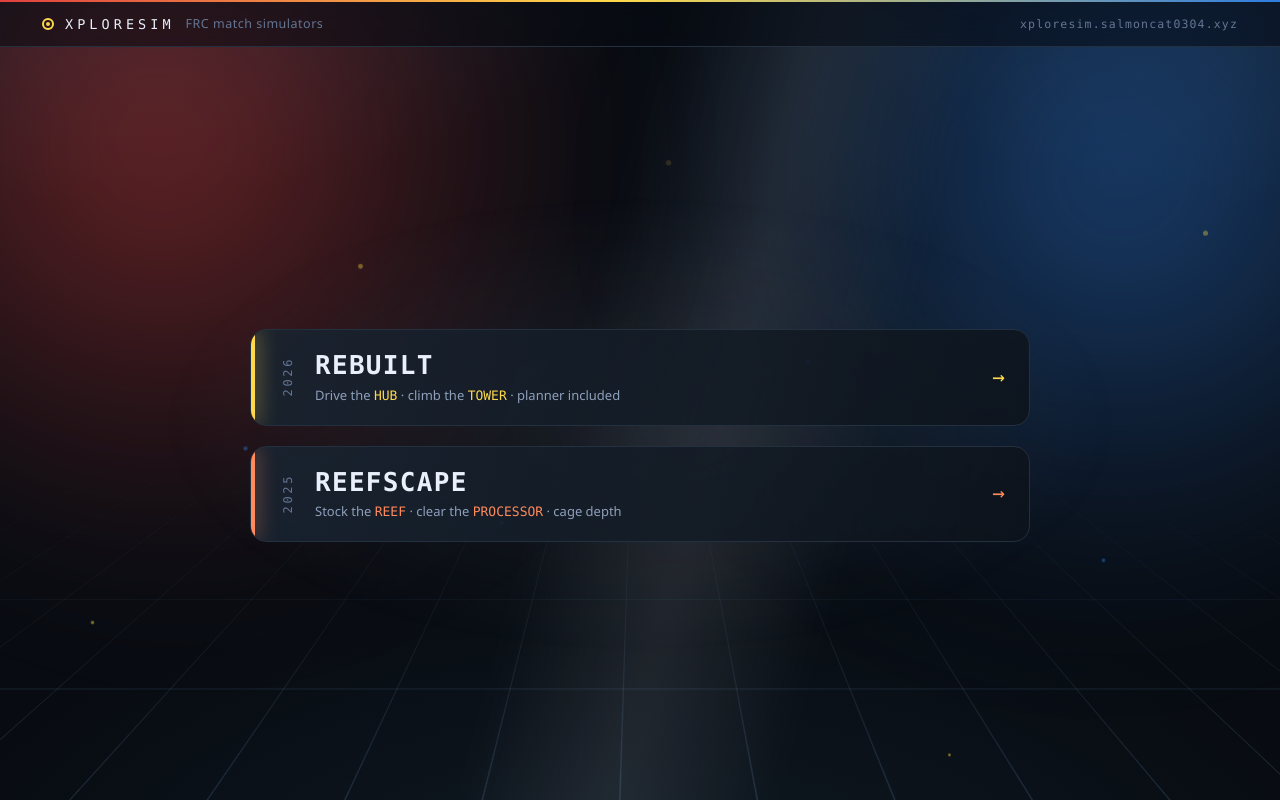
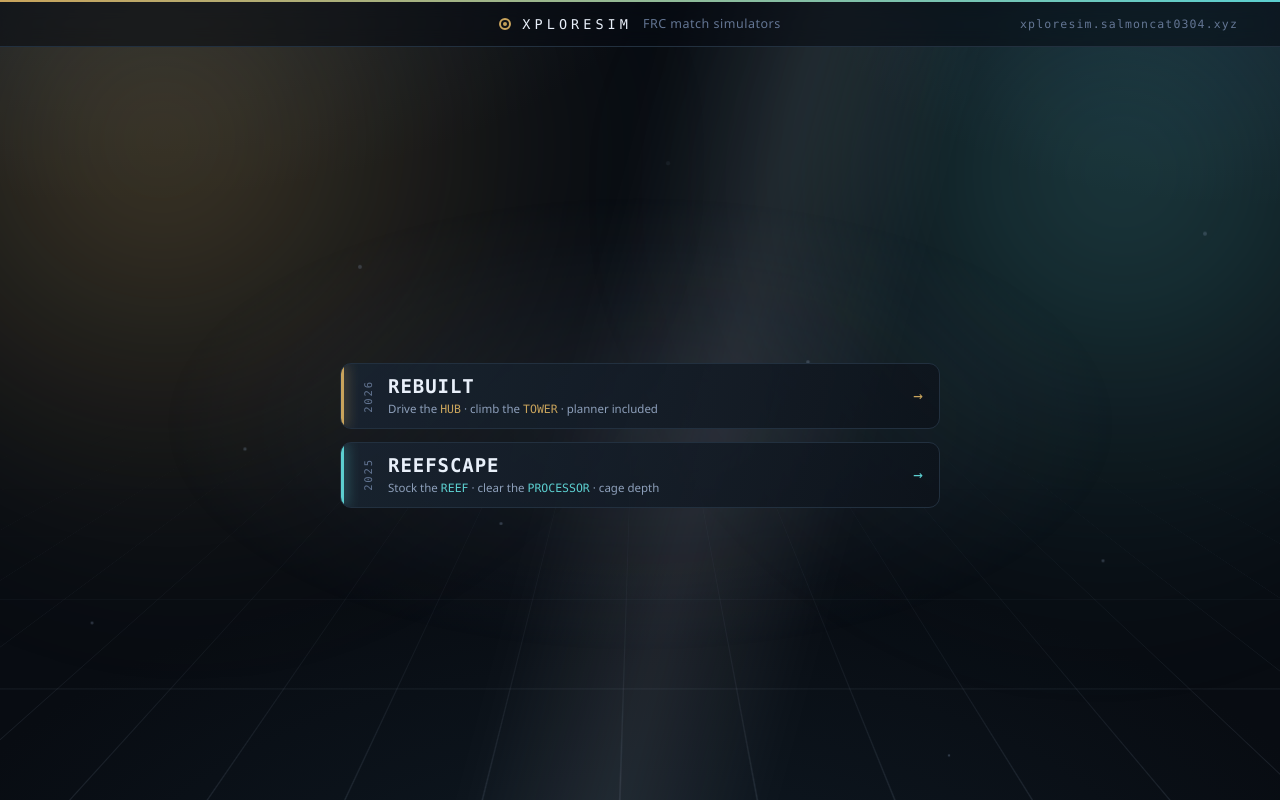
Before and after one commit to CaryWang1234/xploresim-hub, a website: page index.html in a window 1280 px wide. Drawn offline with Linux system fonts and the light colour scheme.

Commit message:
feat: shrink the entries, cut the palette to two accents, centre the title
Five accents were competing with the carpet. Only the two season colours stay — 2026
khaki, 2025 cyan — and the bar glows, the top strip and the favicon now take those;
the sparks and the field grid go neutral, and the entries drop from 780px to 600px
with tighter padding. Below 560px the title and the domain stack centred so the
centred wordmark no longer collides with the domain.

```diff
--- a/index.html
+++ b/index.html
@@ -17,11 +17,8 @@
   --dim: #8ea0bb;
   --faint: #647694;
   --line: #22303f;
-  --line-hi: #3d5069;
-  --red: #e0413f;
-  --blue: #2f7de1;
-  --rebuilt: #ffd94a;
-  --reefscape: #ff8a5c;
+  --rebuilt: #c9a45c;
+  --reefscape: #5ccfd0;
   --mono: ui-monospace, SFMono-Regular, "SF Mono", Menlo, Consolas, "Liberation Mono", monospace;
   --sans: "Segoe UI", system-ui, "Helvetica Neue", Arial, sans-serif;
 }
@@ -71,8 +68,8 @@ body {
   position: absolute;
   inset: -45% -45%;
   background-image:
-    linear-gradient(to right, rgba(126, 176, 232, .21) 1px, transparent 1px),
-    linear-gradient(to bottom, rgba(126, 176, 232, .21) 1px, transparent 1px);
+    linear-gradient(to right, rgba(150, 168, 190, .17) 1px, transparent 1px),
+    linear-gradient(to bottom, rgba(150, 168, 190, .17) 1px, transparent 1px);
   background-size: 92px 92px;
   will-change: transform;
   animation: roll 7s linear infinite;
@@ -85,18 +82,18 @@ body {
   border-radius: 50%;
   filter: blur(72px);
 }
-.glow.r {
+.glow.warm {
   left: -14%;
   top: -24%;
   background: radial-gradient(circle at 42% 42%,
-    rgba(224, 65, 63, .46) 0%, rgba(224, 65, 63, .2) 34%, rgba(224, 65, 63, .06) 56%, rgba(224, 65, 63, 0) 74%);
+    rgba(201, 164, 92, .3) 0%, rgba(201, 164, 92, .13) 34%, rgba(201, 164, 92, .04) 56%, rgba(201, 164, 92, 0) 74%);
   animation: drift-a 19s ease-in-out infinite alternate;
 }
-.glow.b {
+.glow.cool {
   right: -14%;
   top: -20%;
   background: radial-gradient(circle at 58% 42%,
-    rgba(47, 125, 225, .46) 0%, rgba(47, 125, 225, .2) 34%, rgba(47, 125, 225, .06) 56%, rgba(47, 125, 225, 0) 74%);
+    rgba(92, 207, 208, .26) 0%, rgba(92, 207, 208, .11) 34%, rgba(92, 207, 208, .035) 56%, rgba(92, 207, 208, 0) 74%);
   animation: drift-b 24s ease-in-out infinite alternate;
 }
 
@@ -115,15 +112,13 @@ body {
   position: absolute;
   bottom: -4%;
   left: var(--x);
-  width: 5px;
-  height: 5px;
+  width: 4px;
+  height: 4px;
   border-radius: 50%;
-  background: var(--c);
+  background: rgba(142, 160, 187, .5);
   animation: float 17s linear infinite;
   animation-delay: var(--s);
 }
-.bg i:nth-of-type(odd) { --c: rgba(255, 217, 74, .75); }
-.bg i:nth-of-type(even) { --c: rgba(47, 125, 225, .75); }
 
 /* ---------- title bar ---------- */
 
@@ -131,9 +126,9 @@ body {
   position: sticky;
   top: 0;
   z-index: 3;
-  display: flex;
+  display: grid;
+  grid-template-columns: 1fr auto 1fr;
   align-items: center;
-  justify-content: space-between;
   gap: 16px;
   padding: 15px clamp(18px, 4vw, 42px) 14px;
   border-bottom: 1px solid var(--line);
@@ -146,10 +141,12 @@ body {
   position: absolute;
   inset: 0 0 auto;
   height: 2px;
-  background: linear-gradient(90deg, var(--red), var(--rebuilt) 48%, var(--blue));
+  background: linear-gradient(90deg, var(--rebuilt), var(--reefscape));
 }
 
 .mark {
+  grid-column: 2;
+  justify-self: center;
   display: inline-flex;
   align-items: center;
   gap: 11px;
@@ -186,6 +183,8 @@ body {
 }
 
 .host {
+  grid-column: 3;
+  justify-self: end;
   font-family: var(--mono);
   font-size: 11.5px;
   letter-spacing: .1em;
@@ -219,9 +218,9 @@ body {
 }
 
 .entries {
-  width: min(780px, 100%);
+  width: min(600px, 100%);
   display: grid;
-  gap: 20px;
+  gap: 13px;
 }
 
 .go {
@@ -229,10 +228,10 @@ body {
   display: grid;
   grid-template-columns: auto 1fr auto;
   align-items: center;
-  gap: 20px;
-  padding: 21px 24px 21px 30px;
+  gap: 14px;
+  padding: 12px 16px 12px 21px;
   border: 1px solid var(--line);
-  border-radius: 16px;
+  border-radius: 11px;
   background: linear-gradient(104deg, rgba(25, 36, 49, .9) 0%, rgba(13, 19, 27, .84) 100%);
   color: var(--text);
   text-decoration: none;
@@ -243,9 +242,9 @@ body {
   content: "";
   position: absolute;
   inset: 0 auto 0 0;
-  width: 4px;
+  width: 3px;
   background: var(--tone);
-  box-shadow: 0 0 20px var(--tone);
+  box-shadow: 0 0 14px var(--tone);
 }
 .go::after {
   content: "";
@@ -257,9 +256,9 @@ body {
 }
 .go > span { position: relative; z-index: 1; }
 .go:hover, .go:focus-visible {
-  transform: translateY(-3px);
+  transform: translateY(-2px);
   border-color: var(--tone);
-  box-shadow: 0 20px 44px -24px var(--tone);
+  box-shadow: 0 14px 30px -20px var(--tone);
 }
 .go:hover::after, .go:focus-visible::after { transform: translateX(110%); }
 .go:focus-visible { outline: 2px solid var(--text); outline-offset: 3px; }
@@ -270,8 +269,8 @@ body {
 
 .yr {
   font-family: var(--mono);
-  font-size: 12px;
-  letter-spacing: .22em;
+  font-size: 10.5px;
+  letter-spacing: .18em;
   color: var(--faint);
   writing-mode: vertical-rl;
   transform: rotate(180deg);
@@ -280,7 +279,7 @@ body {
 .name b {
   display: block;
   font-family: var(--mono);
-  font-size: clamp(20px, 3.4vw, 26px);
+  font-size: clamp(16px, 2.4vw, 19px);
   font-weight: 600;
   letter-spacing: .05em;
   line-height: 1.14;
@@ -288,8 +287,8 @@ body {
 .name em {
   display: block;
   font-style: normal;
-  margin-top: 5px;
-  font-size: 13px;
+  margin-top: 3px;
+  font-size: 11.5px;
   color: var(--dim);
 }
 .name i {
@@ -299,12 +298,12 @@ body {
 }
 .arrow {
   font-family: var(--mono);
-  font-size: 21px;
+  font-size: 16px;
   line-height: 1;
   color: var(--tone);
   transition: transform .3s cubic-bezier(.2, .8, .2, 1);
 }
-.go:hover .arrow, .go:focus-visible .arrow { transform: translateX(5px); }
+.go:hover .arrow, .go:focus-visible .arrow { transform: translateX(4px); }
 
 @keyframes roll {
   from { transform: rotateX(74deg) translateY(0); }
@@ -332,11 +331,11 @@ body {
 .reveal { animation: rise .8s cubic-bezier(.2, .8, .2, 1) both; animation-delay: var(--d, 0s); }
 
 @media (max-width: 560px) {
-  .mark { font-size: 12.5px; letter-spacing: .2em; }
+  .bar { grid-template-columns: 1fr; gap: 5px; padding-top: 12px; }
+  .mark { grid-column: 1; font-size: 12.5px; letter-spacing: .2em; }
   .mark em { display: none; }
-  .host { font-size: 10px; letter-spacing: .02em; }
-  .go { gap: 15px; padding: 19px 18px 19px 24px; }
-  .name em { font-size: 12.5px; }
+  .host { grid-column: 1; justify-self: center; text-align: center; font-size: 10px; letter-spacing: .02em; }
+  .go { gap: 11px; padding: 11px 13px 11px 17px; }
 }
 
 @media (prefers-reduced-motion: reduce) {
@@ -350,8 +349,8 @@ body {
 
 <div class="bg" aria-hidden="true">
   <div class="floor"><div class="grid"></div></div>
-  <span class="glow r"></span>
-  <span class="glow b"></span>
+  <span class="glow warm"></span>
+  <span class="glow cool"></span>
   <span class="beam"></span>
   <i class="spark" style="--x:7%;--s:0s"></i>
   <i class="spark" style="--x:19%;--s:-4.2s"></i>
```
Also changed, not shown: 404.html (+3 -4 lines), README.md.
